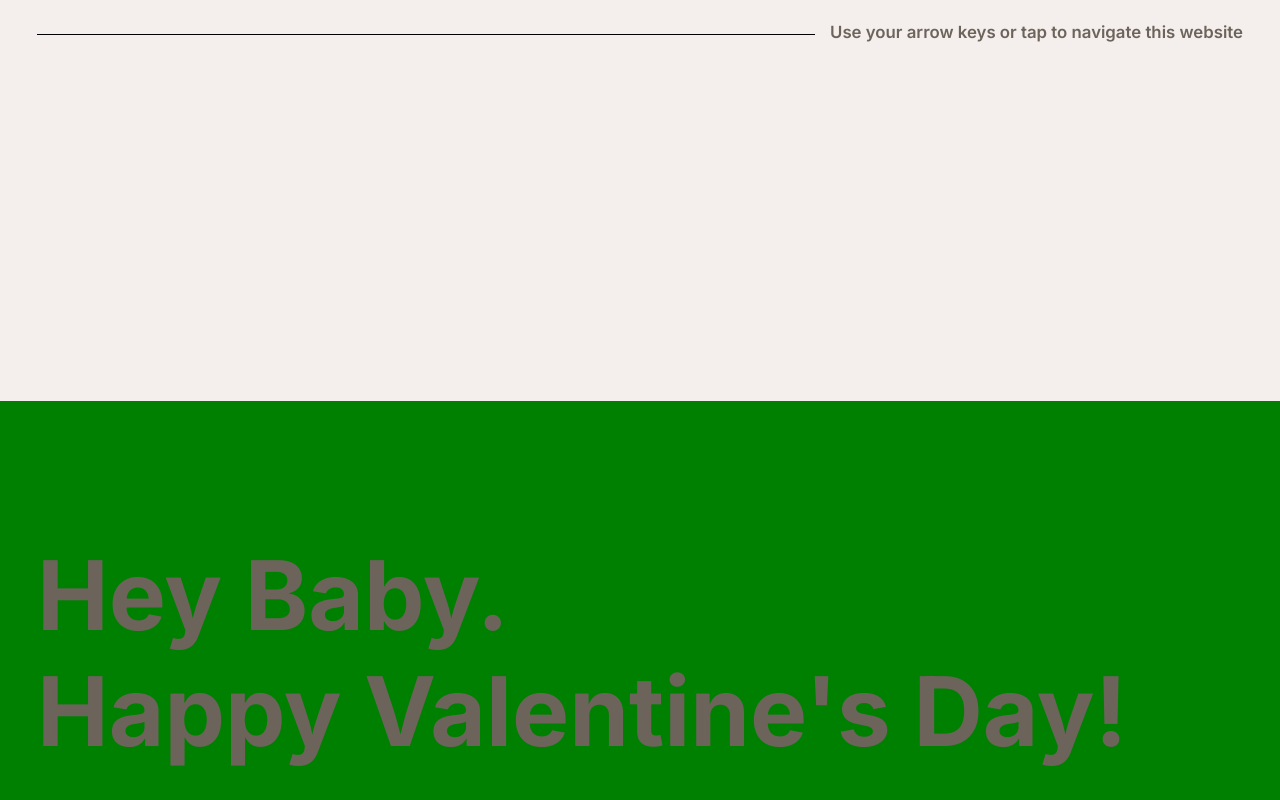
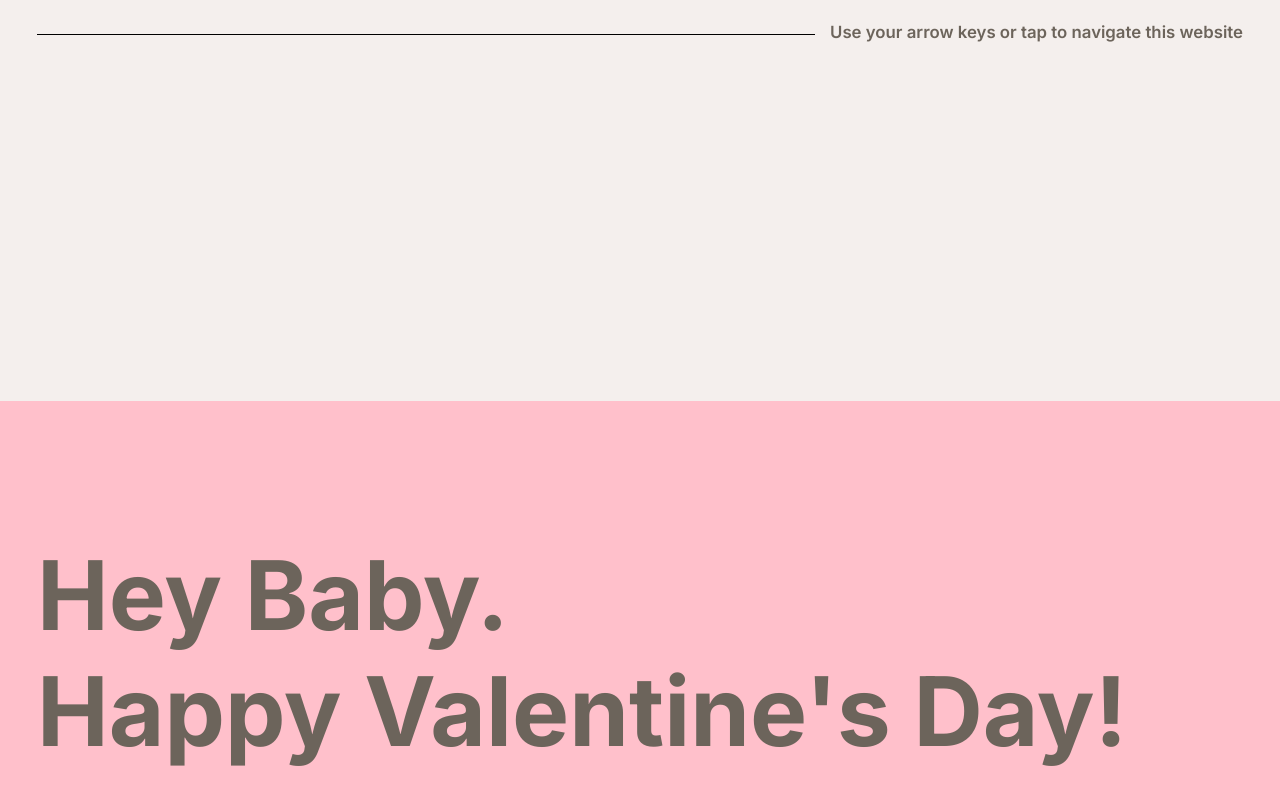
Before and after one commit to XinruiG2/Valentines, a React (Create React App) app: page / in a window 1280 px wide. Built offline with nearby package versions, Linux system fonts and the light colour scheme.

Commit message:
please owrk

```diff
--- a/src/pages/LaunchPage.js
+++ b/src/pages/LaunchPage.js
@@ -21,7 +21,7 @@ const FadeInContainer = styled.div`
 const Container = styled(FadeInContainer)`
     animation: ${fadeIn} 0.75s forwards;
     width: 100%;
-    height: 100vh;
+    height: ${props => props.height}px;
     position: relative;
     overflow: hidden;
     overflow-y: hidden;
@@ -30,8 +30,6 @@ const Container = styled(FadeInContainer)`
     font-family: 'Inter', serif;
     display: flex;
     flex-direction: column;
-    box-sizing: border-box;
-
 `;
 
 const LeftContainer = styled.div`
@@ -43,7 +41,7 @@ const LeftContainer = styled.div`
     justify-content: flex-end;
     padding: 31px 37px;
     box-sizing: border-box;
-    background-color: green;
+    background-color: pink;
 
     @media (max-width: 1000px) {
         padding: 31px 39px;
@@ -94,6 +92,7 @@ const LaunchPage = () => {
 //     navigate("/home");
 //   }
 
+    const viewportHeight = window.innerHeight;
     const navigate = useNavigate();
 
     useEffect(() => {
@@ -117,7 +116,7 @@ const LaunchPage = () => {
     }, [navigate]);
 
     return (
-        <Container>
+        <Container height={viewportHeight}>
             <RightContainer>
                 <StyledH2>
                     <span>Use your arrow keys or tap to navigate this website</span>
```
